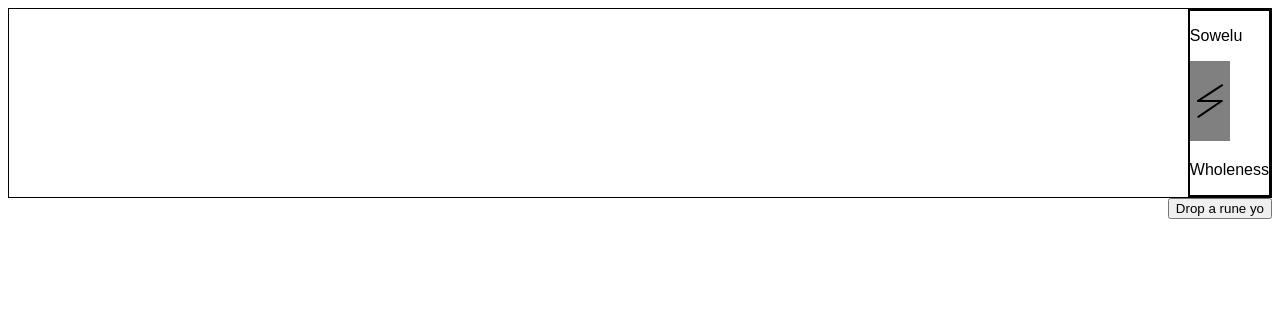
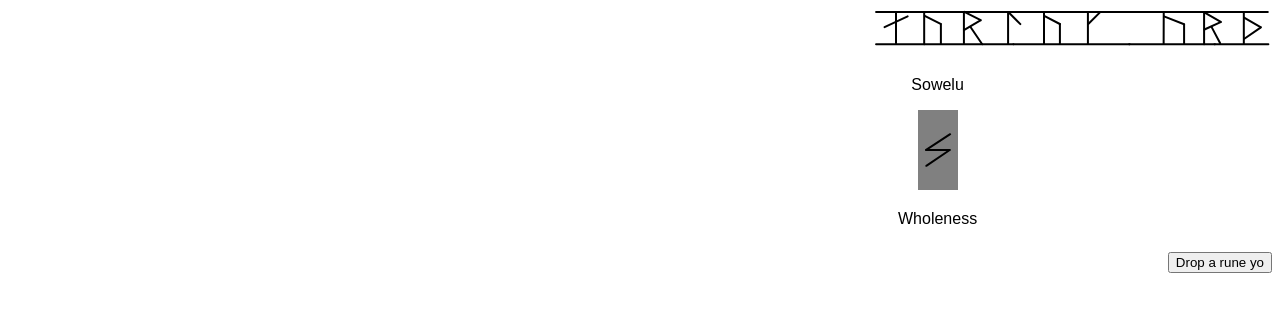
Before and after one commit to CorDub/streamrunes, a React (Vite) app: page / in a window 1280 px wide. Both pictures are taken after a click on the button "Drop a rune yo". Shown: the top 312 px of the page. Built offline with nearby package versions, Linux system fonts and the light colour scheme; a web font is replaced by a local one.

Commit message:
Added the header and structured the style.

```diff
--- a/src/App.css
+++ b/src/App.css
@@ -1,9 +1,25 @@
+body, html {
+  background-color: transparent;
+  display: flex;
+  flex-direction: column;
+  align-items: end;
+}
+
+.app-container {
+  background-color: transparent;
+  width: 400px;
+}
+
+.header-img {
+  height: 40px;
+}
+
 .rune-container {
-  border: 1px solid black;
   display: flex;
   align-items: center;
   justify-content: end;
   margin: 0;
+  width: 100%;
 }
 
 .button-cont {
--- a/src/App.jsx
+++ b/src/App.jsx
@@ -53,7 +53,7 @@ function App() {
     "Transformation",
     "Standstill",
     "Wholeness",
-    "The Unknowable"
+    "The Unknown"
   ])
 
   function dropRune () {
@@ -68,6 +68,12 @@ function App() {
 
   return (
     <div className="app-container">
+      <div className="header-container">
+        <img
+          src={"src/assets/Words_of_destiny.svg"}
+          alt="Words of Destiny"
+          className="header-img"/>
+      </div>
       <div className="rune-container">
         <RuneList
         currentRunes = {currentRunes}/>
--- a/src/Rune.css
+++ b/src/Rune.css
@@ -6,7 +6,10 @@
 }
 
 .rune {
-  border: 1px solid black;
+  width: 100%;
+  display: flex;
+  flex-direction: column;
+  align-items: center;
 }
 
 .rune p {
--- a/src/Rune.jsx
+++ b/src/Rune.jsx
@@ -6,10 +6,13 @@ function Rune({ name, subtitle }) {
     <div className="rune">
       <p>{name}</p>
       <div className="img-placeholder">
-        <img
+        {(name !== "Blank") ?
+          <img
           src={`src/assets/${name}.svg`}
           alt="Mannaz icon"
           className="rune-img"/>
+          :
+          <div className="rune-img"></div>}
       </div>
       <p>{subtitle}</p>
     </div>
--- a/src/RuneList.css
+++ b/src/RuneList.css
@@ -1,8 +1,11 @@
 .runes-list {
   display: flex;
+  justify-content: space-between;
+  width: 100%;
+  padding: 0.5rem;
 }
 
 .runes-list-item {
   display: flex;
-  border: 1px solid black;
+  width: 30%;
 }
```
Also changed, not shown: src/assets/Words_of_destiny.svg (added).
